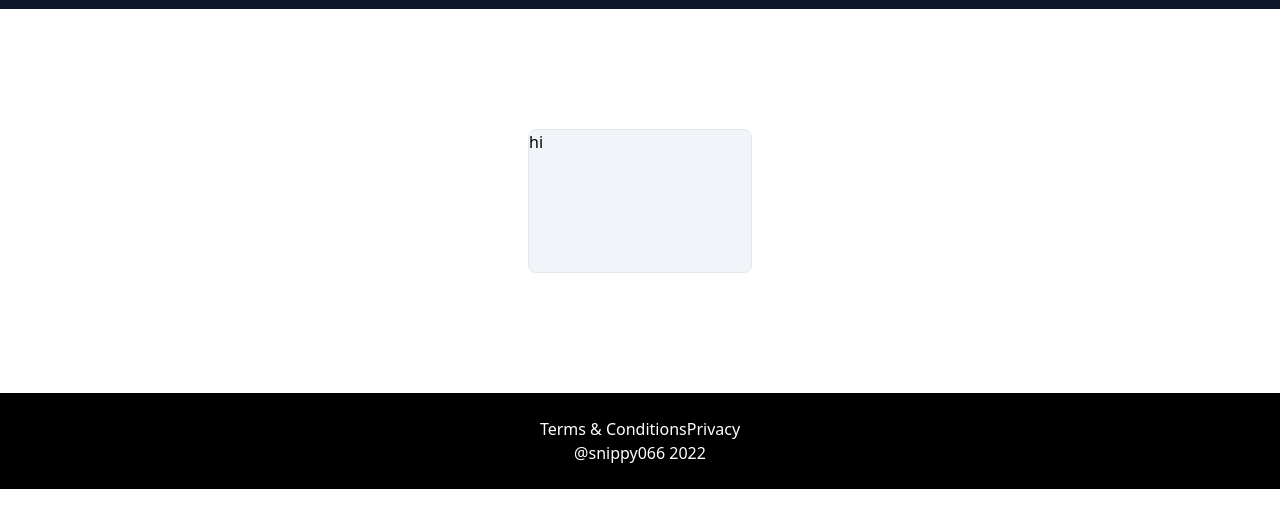
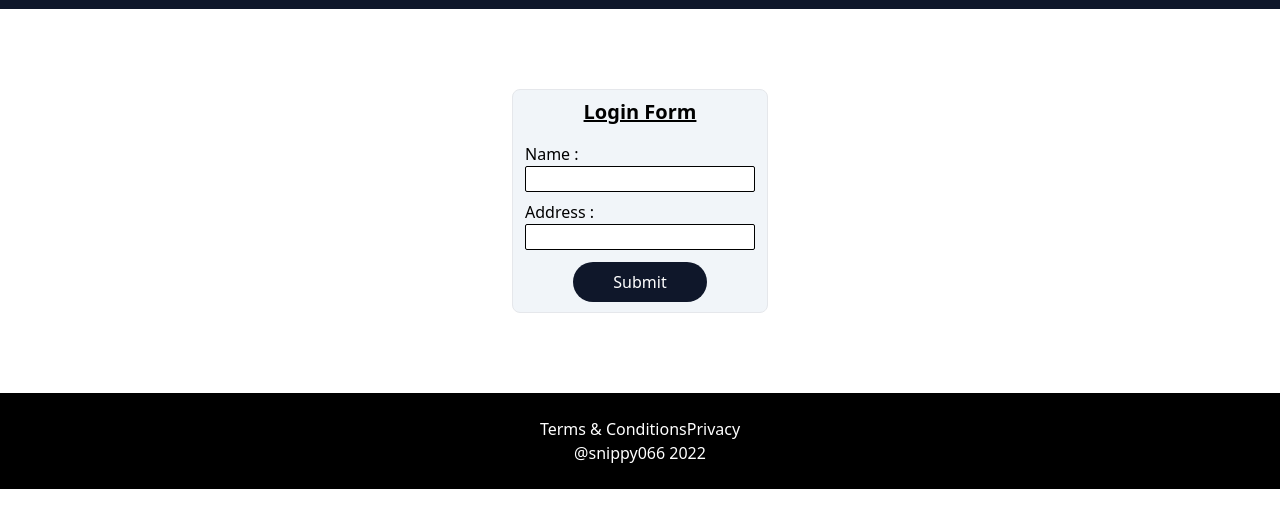
Before and after one commit to snippy066/basicform, a website: page static/form.html in a window 1280 px wide. Shown: the part 47-574 px from the top of the page. Drawn offline with nearby package versions, Linux system fonts and the light colour scheme.

Commit message:
provided designing and passing of data

```diff
--- a/static/form.html
+++ b/static/form.html
@@ -19,8 +19,15 @@
     </header>
 
     <div class="h-96 flex justify-center items-center">
-      <form method="POST" action="/form" class="bg-slate-100 w-56 h-36 border rounded-lg">
-        <div>hi</div>
+      <form method="POST" action="/form" class="bg-slate-100 w-64 h-56 border rounded-lg">
+        <div class="flex justify-center text-xl font-bold underline py-2">Login Form</div>
+        <div class="py-2 px-3">Name :
+          <input type="text" name="name" class="border border-black w-full rounded-sm"/>
+        </div>
+        <div class="px-3">Address :
+          <input type="text" name="addr" class="border border-black w-full rounded-sm"/>
+        </div>
+        <div class="flex justify-center"><button class="rounded-full bg-slate-900 text-white px-10 mt-3 py-2">Submit</button></div>
       </form>
     </div>
 
```
Also changed, not shown: 1 other file.
